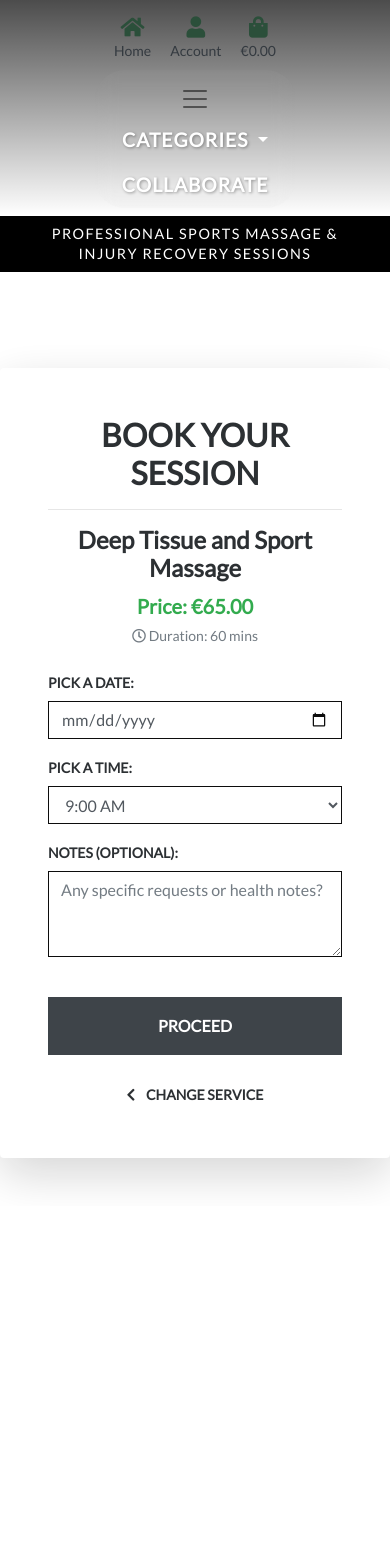
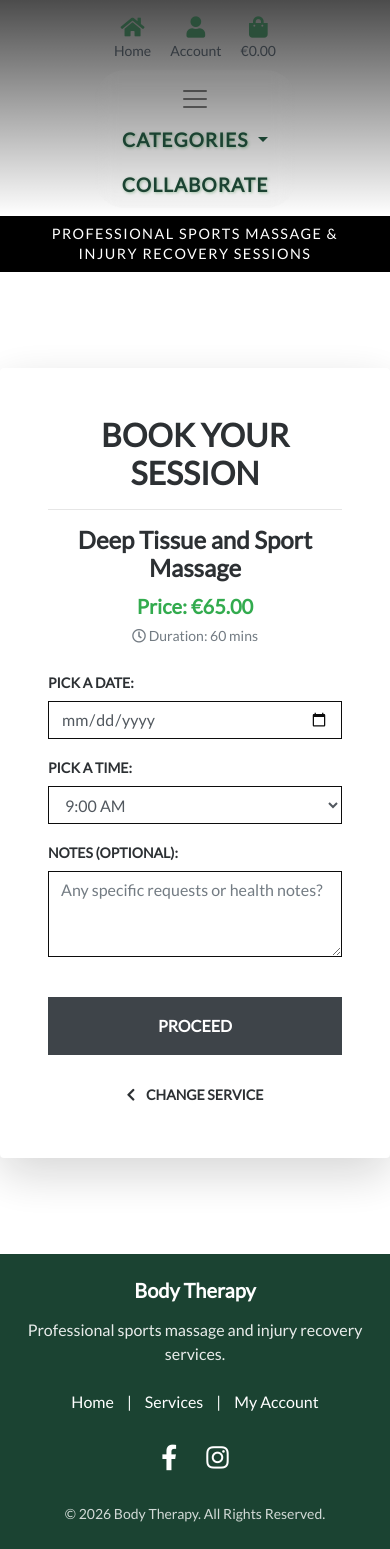
Before and after one commit to Inna-Kot/body_therapy_proj5, a Django app: page /booking/book/1/ in a window 390 px wide, after a click that opens the changed part. Before the commit the page ends 1186 px from the top, so only its background shows below. Run offline with Django 4.2, Linux system fonts and the light colour scheme; the visitor is signed in with stand-in values (Sample User, id 1); data comes from the database, SQL or seed files in the repository.

Commit message:
refactor(layout): improve responsive navigation, semantic HTML structure and CSS maintainability

```diff
--- a/static/css/base.css
+++ b/static/css/base.css
@@ -1,5 +1,10 @@
+/* =========================
+   1. Base Styles & Typography
+   ========================= */
 html {
     height: 100%;
+    scroll-padding-top: 130px;
+    scroll-behavior: smooth;
 }
 
 body {
@@ -11,19 +16,20 @@ body {
 .logo-font {
     text-transform: uppercase;
 }
-
-.main-logo-link {
-    width: fit-content;
+.custom-dropdown {
+    min-width: 300px;
 }
-
 .text-black {
-    color: #000 !important;
+    color: #000;
 }
 
 .border-black {
-    border: 1px solid black !important;
+    border: 1px solid black;
 }
 
+/* =========================
+   2. Buttons
+   ========================= */
 .shop-now-button {
     background: #222;
     color: white;
@@ -37,42 +43,85 @@ body {
     color: white;
 }
 
-
+/* =========================
+   3. Header & Navigation
+   ========================= */
 .fixed-top {
-    position: fixed !important;
+    position: fixed;
     background: linear-gradient(to bottom, rgba(0,0,0,0.7) 0%, rgba(0,0,0,0) 100%) !important;
 }
 
 #topnav {
-    background: transparent !important;
+    background: transparent;
     margin-top: 5px;
 }
 
-.hero-image-container {
-    height: 100vh;
-    background-size: cover;
-    background-position: center;
-    margin-top: 0;
-    padding-top: 0;
-}
-.hero-image-container h1 {
-    text-shadow: 3px 3px 10px rgba(0, 33, 71, 0.8),
-                 -1px -1px 2px rgba(4, 99, 7, 0.5);
-}
-.hero-image-container p.lead {
-    font-weight: 500;
-    text-shadow: 2px 2px 5px rgba(0, 33, 71, 0.9);
-    background: rgba(0, 0, 0, 0.1);
-    padding: 5px 15px;
+/* Topnav Icon Colors and Hover Fix */
+#topnav .nav-link {
+    color: #2b4f3a;
+    transition: color 0.3s ease;
 }
 
-body header #topnav .input-group input.form-control {
-    background-color: rgba(255, 255, 255, 0.3) !important;
-    border: 1px solid rgba(255, 255, 255, 0.5) !important;
+#topnav .nav-link:hover,
+#topnav .nav-link:focus {
+    color: #2b4f3a !important; /* Keep static color on hover */
+    text-decoration: none;
 }
 
+/* Input styling inside topnav */
+body header #topnav .input-group input.form-control {
+    background-color: rgba(255, 255, 255, 0.3);
+    border: 1px solid rgba(255, 255, 255, 0.5);
+}
+
+/* Main Logo */
+.main-logo-link {
+    display: inline-block;
+    width: fit-content;
+    padding: 0;
+    z-index: 1050;
+}
+
+.main-logo-link img {
+    background-color: #a19f9f;
+    border-radius: 50%;
+    padding: 4px;
+    box-shadow: 0 4px 10px rgba(0, 0, 0, 0.1);
+    transition: transform 0.3s ease;
+}
+
+.main-logo-link img:hover {
+    transform: scale(1.05);
+}
+
+/* Main Nav Menu */
+.custom-navbar {
+    background: rgba(255, 255, 255, 0.35);
+    backdrop-filter: blur(10px);
+    box-shadow: 0 4px 15px rgba(0, 0, 0, 0.08);
+    border-radius: 30px;
+    padding: 5px 30px;
+}
+
+#main-nav .nav-link {
+    font-weight: 700;
+    font-size: 1.8rem;
+    color: #1b4332;
+    letter-spacing: 1px;
+    text-shadow: 1px 1px 3px rgba(24, 112, 33, 0.35);
+    transition: color 0.3s ease;
+}
+
+#main-nav .nav-link:hover {
+    color: #c6c429;
+    text-decoration: underline;
+}
+
+/* =========================
+   4. Delivery Banner
+   ========================= */
 #delivery-banner {
-    background-color: #000 !important;
+    background-color: #000;
     min-height: 40px;
     display: flex;
     align-items: center;
@@ -81,82 +130,106 @@ body header #topnav .input-group input.form-control {
 }
 
 .bg-black {
-    background-color: #000 !important;
+    background-color: #000;
 }
-#delivery-banner h4 {
+
+#delivery-banner p {
     font-size: 1.75rem;
     font-weight: 400;
     letter-spacing: 1.5px;
-    color: white !important;
+    color: white;
     margin: 0;
 }
+
+/* =========================
+   5. Hero Section
+   ========================= */
+.hero-image-container {
+    height: 100vh;
+    background-size: cover;
+    background-position: center;
+    margin-top: 0;
+    padding-top: 0;
+}
+
+.hero-image-container h1 {
+    text-shadow: 3px 3px 10px rgba(0, 33, 71, 0.8),
+                 -1px -1px 2px rgba(4, 99, 7, 0.5);
+}
+
+.hero-image-container p.lead {
+    font-weight: 500;
+    text-shadow: 2px 2px 5px rgba(0, 33, 71, 0.9);
+    background: rgba(0, 0, 0, 0.1);
+    padding: 5px 15px;
+}
+
+/* =========================
+   6. Footer
+   ========================= */
+.footer {
+    background-color: #1b4332;
+    color: white;
+    margin-top: 4rem;
+}
+
+.footer h2 {
+    color: white;
+    font-weight: 600;
+}
+
+.footer p {
+    color: rgba(255, 255, 255, 0.9);
+}
+
+.footer-links a {
+    color: white;
+    text-decoration: none;
+    margin: 0 10px;
+    font-weight: 500;
+}
+
+.footer-links a:hover {
+    text-decoration: underline;
+}
+
+.social-links a {
+    color: white;
+    font-size: 1.6rem;
+    margin: 0 12px;
+    transition: transform 0.3s ease, opacity 0.3s ease;
+}
+
+.social-links a:hover {
+    opacity: 0.8;
+    transform: translateY(-2px);
+}
+
+.footer small {
+    opacity: 0.8;
+}
+
+/* =========================
+   7. Media Queries
+   ========================= */
+
+/* Desktop Specific Constraints */
 @media (min-width: 992px) {
     .main-logo-link {
-        /* Remove element from normal flow so header height shrinks */
         position: absolute;
-        /* Position slightly below the top delivery banner. Adjust if banner height changes */
         top: 35px;
-        /* Add spacing from the left edge of the screen */
         left: 5%;
-        /* Ensure the logo stays on top of background images and other content */
         z-index: 1060;
     }
+
     .main-logo-link img {
-        /* Control the size of the overlapping logo */
         max-height: 200px;
         width: auto;
     }
 }
-.nav-link {
-    transition: all .3s ease;
-}
 
-#main-nav .nav-link {
-    font-weight: 700;
-    font-size: 1.8rem;
-    color: #1b4332;
-    letter-spacing: 1px;
-    text-shadow: 1px 1px 3px rgba(0,0,0,.35);
-}
-
-/* * Hover effect for navigation links */
-#main-nav .nav-link:hover {
-    text-shadow: 2px 2px 6px rgba(0, 0, 0, 1);
-    text-decoration: underline;
-}
-
-html {
-    scroll-padding-top: 130px;
-    scroll-behavior: smooth;
-}
-
-/* Main logo positioning: move to top-left corner */
-.main-logo-link {
-    display: inline-block;
-    padding: 0;
-    z-index: 1050;
-}
-
-/* Main logo styling: circular background and shadow */
-.main-logo-link img {
-    background-color: #a19f9f;
-    border-radius: 50%;
-    padding: 4px;
-    box-shadow: 0 4px 10px rgba(0, 0, 0, 0.1);
-    transition: transform 0.3s ease;
-}
-
-/* Logo hover effect */
-.main-logo-link img:hover {
-    transform: scale(1.05);
-}
-/* 1. Adaptive layout for 1300px: Allow banner to grow naturally and use flexible margins */
-/* =========================
-   Large screens
-   ========================= */
-
+/* Large screens adapting */
 @media (max-width: 1200px) {
-
     .main-logo-link img {
         max-height: 160px;
     }
@@ -165,36 +238,35 @@ html {
         font-size: 1.5rem;
     }
 
-    #delivery-banner h4 {
+    #delivery-banner p {
         font-size: 1.4rem;
     }
 }
 
-/* =========================
-   Tablet
-   ========================= */
-
+/* Tablet */
 @media (max-width: 991.98px) {
-
     .fixed-top {
-        position: relative !important;
+        position: relative;
     }
 
-    #delivery-banner h4 {
+    #delivery-banner p {
         font-size: 1.1rem;
         padding: 0 10px;
     }
 
-    .navbar {
-        background: transparent !important;
-        box-shadow: none !important;
-        padding: 0 !important;
+   .custom-navbar {
+        background: transparent;
+        box-shadow: none;
+        padding: 0;
     }
 
     .navbar-toggler {
-        border: none !important;
-        outline: none !important;
+        border: none;
+        outline: none;
     }
+    .navbar-toggler:focus {
+    box-shadow: none;
+}
 
     .message-container {
         right: 10px !important;
@@ -204,14 +276,10 @@ html {
     }
 }
 
-/* =========================
-   Mobile
-   ========================= */
-
+/* Mobile */
 @media (max-width: 767.98px) {
-
-    #delivery-banner h4 {
-        font-size: .9rem;
+    #delivery-banner p {
+        font-size: 0.9rem;
         line-height: 1.4;
     }
 
--- a/templates/base.html
+++ b/templates/base.html
@@ -8,6 +8,8 @@
         <meta http-equiv="X-UA-Compatible" content="ie=edge">
         <meta charset="utf-8">
         <meta name="viewport" content="width=device-width, initial-scale=1, shrink-to-fit=no">
+        <meta name="description" content="Professional sports massage and injury recovery services in Dublin.">
+        <meta name="keywords" content="sports massage, injury recovery, deep tissue massage, Dublin">
     {% endblock %}
 
     {% block extrameta %}
@@ -98,7 +100,7 @@
         </div>
 
         <div class="row justify-content-center pb-2 mt-2 m-0">
-            <nav class="navbar navbar-expand-lg navbar-light" style="background: rgba(255, 255, 255, 0.35); backdrop-filter: blur(10px); box-shadow: 0 4px 15px rgba(0,0,0,0.08); border-radius: 30px; padding: 5px 30px;">
+            <nav class="navbar navbar-expand-lg navbar-light custom-navbar" aria-label="Main navigation">
                 <button class="navbar-toggler mx-auto" type="button" data-toggle="collapse" data-target="#main-nav" aria-controls="main-nav" aria-expanded="false" aria-label="Toggle navigation">
                     <span class="navbar-toggler-icon"></span>
                 </button>
@@ -109,7 +111,9 @@
     </header>
     <div id="delivery-banner" class="row text-center m-0">
         <div class="col bg-black text-white py-1">
-             <h4 class="logo-font my-1 text-uppercase">Professional sports massage & injury recovery sessions</h4>
+             <p class="logo-font my-1 text-uppercase mb-0">
+    Professional sports massage & injury recovery sessions
+            </p>
     </div>
 
 </div>
@@ -127,11 +131,65 @@
         {% endif %}
     </div>
 
+<main>
     {% block page_header %}
     {% endblock %}
 
     {% block content %}
     {% endblock %}
+</main>
+
+<footer class="footer mt-5">
+    <div class="container text-center py-4">
+
+        <h2 class="h5 mb-3">
+            Body Therapy
+        </h2>
+
+        <p class="mb-4">
+            Professional sports massage and injury recovery services.
+        </p>
+
+        <div class="footer-links mb-4">
+            <a href="{% url 'home' %}">Home</a>
+
+            <span>|</span>
+
+            <a href="#services">Services</a>
+
+            {% if request.user.is_authenticated %}
+                <span>|</span>
+
+                <a href="{% url 'my_account' %}">
+                    My Account
+                </a>
+            {% endif %}
+        </div>
+
+        <div class="social-links mb-4">
+
+            <a href="https://www.facebook.com/"
+               target="_blank"
+               rel="noopener noreferrer"
+               aria-label="Visit our Facebook page">
+                <i class="fab fa-facebook-f"></i>
+            </a>
+
+            <a href="https://www.instagram.com/vitalii_massage_tralee?utm_source=qr&igsh=b2drZWwzemlsYzV3"
+               target="_blank"
+               rel="noopener noreferrer"
+               aria-label="Visit our Instagram page">
+                <i class="fab fa-instagram"></i>
+            </a>
+
+        </div>
+
+        <small>
+            © {% now "Y" %} Body Therapy. All Rights Reserved.
+        </small>
+
+    </div>
+</footer>
 
     {% block postloadjs %}
     <script>
--- a/templates/includes/main_nav.html
+++ b/templates/includes/main_nav.html
@@ -2,11 +2,18 @@
     <ul class="navbar-nav mx-auto text-uppercase">
 
         <li class="nav-item dropdown">
-            <a class="logo-font font-weight-bold nav-link text-white dropdown-toggle" href="#" id="categoriesDropdown" role="button" data-toggle="dropdown" aria-haspopup="true" aria-expanded="false">
+            <a class="logo-font font-weight-bold nav-link dropdown-toggle"
+            href="#"
+            id="categoriesDropdown"
+            role="button"
+            data-toggle="dropdown"
+            aria-haspopup="true"
+            aria-expanded="false"
+            aria-label="Service categories">
                 Categories
             </a>
 
-            <div class="dropdown-menu border-0 shadow-lg p-3" aria-labelledby="categoriesDropdown" style="min-width: 300px;">
+            <div class="dropdown-menu border-0 shadow-lg p-3" aria-labelledby="categoriesDropdown">
 
                 <h6 class="dropdown-header font-weight-bold text-navy px-3">Sports Massage</h6>
                 <a href="{% url 'service_detail' 1 %}" class="dropdown-item py-2">Deep Tissue and Sport Massage</a>
@@ -33,7 +40,7 @@
         </li>
 
         <li class="nav-item">
-            <a class="nav-link text-white font-weight-bold" href="{% url 'collaborate' %}">
+            <a class="nav-link font-weight-bold" href="{% url 'collaborate' %}">
                 Collaborate
             </a>
         </li>
```
